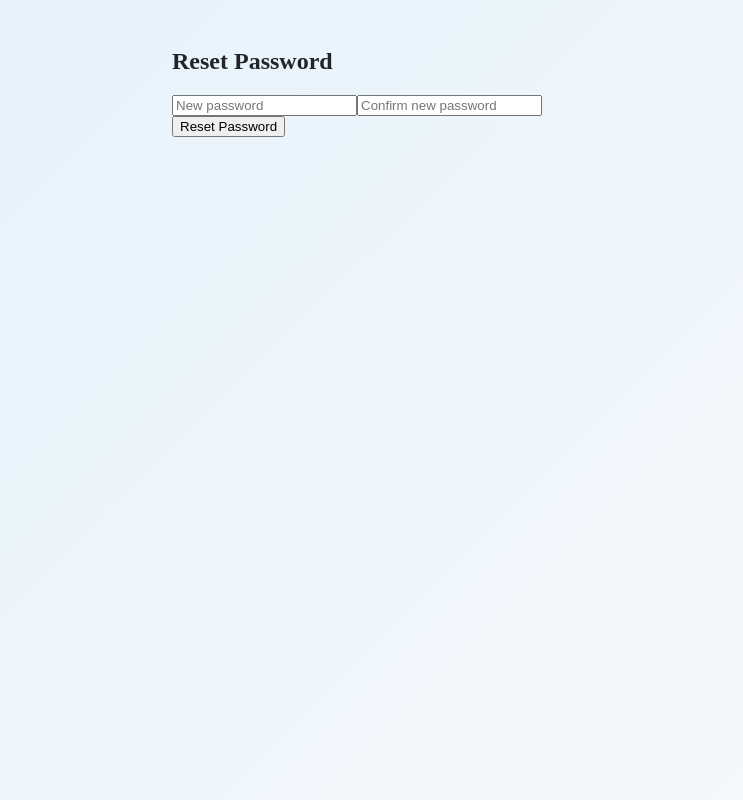
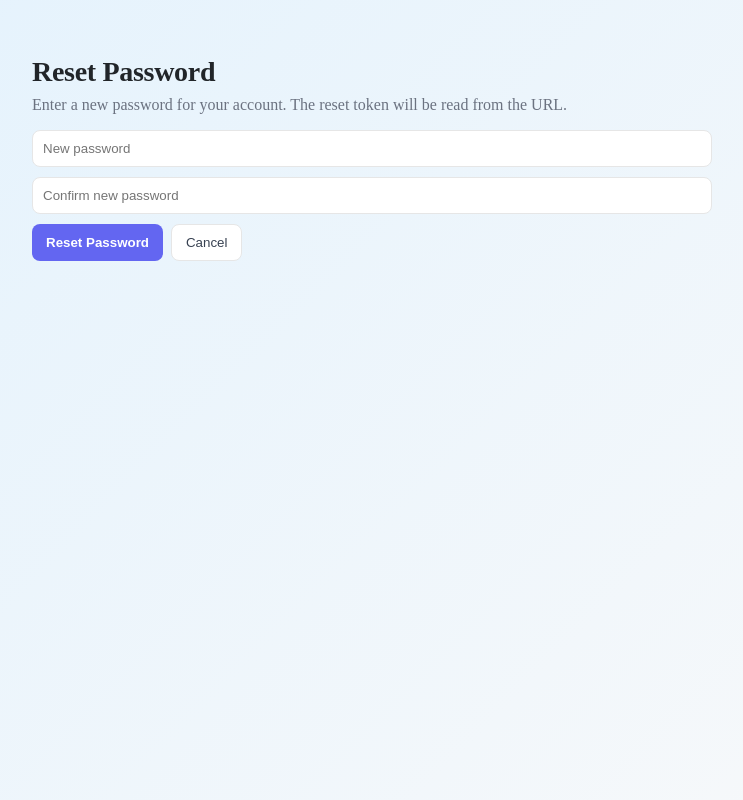
Before and after one commit to hetshah16/ecellfc, a Next.js app: page /auth/reset in a window 1280 px wide. Shown: the whole page, without its empty margins (268-1011 px from the left). Built offline with nearby package versions, Linux system fonts and the light colour scheme.

Commit message:
auth/reset/page issue

```diff
--- a/src/app/api/admin/logs/route.js
+++ b/src/app/api/admin/logs/route.js
@@ -1,5 +1,6 @@
 // src/app/api/admin/logs/route.js
 import pool from "@/lib/db";
+
 
 function parseIntOrDefault(v, d) {
   const n = parseInt(v, 10);
--- /dev/null
+++ b/src/app/auth/reset/ResetPasswordClient.js
@@ -0,0 +1,116 @@
+// /app/auth/reset/ResetPasswordClient.jsx
+"use client";
+
+import React, { useState } from "react";
+import { useSearchParams, useRouter } from "next/navigation";
+
+export default function ResetPasswordClient() {
+  const searchParams = useSearchParams();
+  const router = useRouter();
+  const email = searchParams.get("email") || "";
+  const token = searchParams.get("token") || "";
+
+  const [newPassword, setNewPassword] = useState("");
+  const [confirmPassword, setConfirmPassword] = useState("");
+  const [message, setMessage] = useState("");
+  const [loading, setLoading] = useState(false);
+
+  const handleSubmit = async (e) => {
+    e.preventDefault();
+    setMessage("");
+
+    if (newPassword !== confirmPassword) {
+      setMessage("Passwords do not match");
+      return;
+    }
+    if (!token || !email) {
+      setMessage("Missing email or token in the URL");
+      return;
+    }
+
+    setLoading(true);
+    try {
+      const res = await fetch("/api/auth/reset", {
+        method: "POST",
+        headers: { "Content-Type": "application/json" },
+        body: JSON.stringify({ email, token, newPassword }),
+      });
+
+      const data = await res.json().catch(() => ({}));
+      if (res.ok) {
+        setMessage("Password reset successful! Redirecting to login...");
+        setTimeout(() => router.push("/login"), 1400);
+      } else {
+        setMessage(data?.error || `Error resetting password (status ${res.status})`);
+      }
+    } catch (err) {
+      console.error("Reset submit error:", err);
+      setMessage("Server error");
+    } finally {
+      setLoading(false);
+    }
+  };
+
+  return (
+    <div style={{ marginTop: 14 }}>
+      {message && (
+        <div style={{ marginBottom: 12, color: message.startsWith("Password reset successful") ? "#065f46" : "#b91c1c" }}>
+          {message}
+        </div>
+      )}
+
+      <form onSubmit={handleSubmit} style={{ display: "grid", gap: 10 }}>
+        <input
+          type="password"
+          placeholder="New password"
+          value={newPassword}
+          onChange={(e) => setNewPassword(e.target.value)}
+          required
+          style={{ padding: 10, borderRadius: 8, border: "1px solid #e6e6e6" }}
+        />
+
+        <input
+          type="password"
+          placeholder="Confirm new password"
+          value={confirmPassword}
+          onChange={(e) => setConfirmPassword(e.target.value)}
+          required
+          style={{ padding: 10, borderRadius: 8, border: "1px solid #e6e6e6" }}
+        />
+
+        <div style={{ display: "flex", gap: 8 }}>
+          <button
+            type="submit"
+            disabled={loading}
+            style={{
+              padding: "10px 14px",
+              borderRadius: 8,
+              border: "none",
+              background: "#6366f1",
+              color: "#fff",
+              fontWeight: 700,
+              cursor: "pointer",
+            }}
+          >
+            {loading ? "Resetting…" : "Reset Password"}
+          </button>
+
+          <button
+            type="button"
+            onClick={() => router.push("/login")}
+            style={{
+              padding: "10px 14px",
+              borderRadius: 8,
+              border: "1px solid #e6e6e6",
+              background: "#fff",
+              color: "#374151",
+              cursor: "pointer",
+            }}
+          >
+            Cancel
+          </button>
+        </div>
+      </form>
+    </div>
+  );
+}
--- a/src/app/auth/reset/page.js
+++ b/src/app/auth/reset/page.js
@@ -1,66 +1,89 @@
-"use client";
+// "use client";
 
-import { useState, useEffect } from "react";
-import { useSearchParams, useRouter } from "next/navigation";
+// import { useState, useEffect } from "react";
+// import { useSearchParams, useRouter } from "next/navigation";
+
+// export default function ResetPasswordPage() {
+//   const searchParams = useSearchParams();
+//   const router = useRouter();
+//   const email = searchParams.get("email");
+//   const token = searchParams.get("token");
+
+//   const [newPassword, setNewPassword] = useState("");
+//   const [confirmPassword, setConfirmPassword] = useState("");
+//   const [message, setMessage] = useState("");
+
+//   const handleSubmit = async (e) => {
+//     e.preventDefault();
+
+//     if (newPassword !== confirmPassword) {
+//       setMessage("Passwords do not match");
+//       return;
+//     }
+
+//     try {
+//       const res = await fetch("/api/auth/reset", {
+//         method: "POST",
+//         headers: { "Content-Type": "application/json" },
+//         body: JSON.stringify({ email, token, newPassword }),
+//       });
+
+//       const data = await res.json();
+//       if (res.ok) {
+//         setMessage("Password reset successful!");
+//         setTimeout(() => router.push("/login"), 2000);
+//       } else {
+//         setMessage(data.error || "Error resetting password");
+//       }
+//     } catch (err) {
+//       setMessage("Server error");
+//     }
+//   };
+
+//   return (
+//     <div style={{ maxWidth: 400, margin: "3rem auto" }}>
+//       <h2>Reset Password</h2>
+//       {message && <p>{message}</p>}
+//       <form onSubmit={handleSubmit}>
+//         <input
+//           type="password"
+//           placeholder="New password"
+//           value={newPassword}
+//           onChange={(e) => setNewPassword(e.target.value)}
+//           required
+//         />
+//         <input
+//           type="password"
+//           placeholder="Confirm new password"
+//           value={confirmPassword}
+//           onChange={(e) => setConfirmPassword(e.target.value)}
+//           required
+//         />
+//         <button type="submit">Reset Password</button>
+//       </form>
+//     </div>
+//   );
+// }
+
+
+
+// /app/auth/reset/page.js
+import React, { Suspense } from "react";
+import ResetPasswordClient from "./ResetPasswordClient";
 
 export default function ResetPasswordPage() {
-  const searchParams = useSearchParams();
-  const router = useRouter();
-  const email = searchParams.get("email");
-  const token = searchParams.get("token");
+  return (
+    <main style={{ padding: 24 }}>
+      <div style={{ maxWidth: 680, margin: "2rem auto" }}>
+        <h1 style={{ marginBottom: 8 }}>Reset Password</h1>
+        <p style={{ marginTop: 0, color: "#6b7280" }}>
+          Enter a new password for your account. The reset token will be read from the URL.
+        </p>
 
-  const [newPassword, setNewPassword] = useState("");
-  const [confirmPassword, setConfirmPassword] = useState("");
-  const [message, setMessage] = useState("");
-
-  const handleSubmit = async (e) => {
-    e.preventDefault();
-
-    if (newPassword !== confirmPassword) {
-      setMessage("Passwords do not match");
-      return;
-    }
-
-    try {
-      const res = await fetch("/api/auth/reset", {
-        method: "POST",
-        headers: { "Content-Type": "application/json" },
-        body: JSON.stringify({ email, token, newPassword }),
-      });
-
-      const data = await res.json();
-      if (res.ok) {
-        setMessage("Password reset successful!");
-        setTimeout(() => router.push("/login"), 2000);
-      } else {
-        setMessage(data.error || "Error resetting password");
-      }
-    } catch (err) {
-      setMessage("Server error");
-    }
-  };
-
-  return (
-    <div style={{ maxWidth: 400, margin: "3rem auto" }}>
-      <h2>Reset Password</h2>
-      {message && <p>{message}</p>}
-      <form onSubmit={handleSubmit}>
-        <input
-          type="password"
-          placeholder="New password"
-          value={newPassword}
-          onChange={(e) => setNewPassword(e.target.value)}
-          required
-        />
-        <input
-          type="password"
-          placeholder="Confirm new password"
-          value={confirmPassword}
-          onChange={(e) => setConfirmPassword(e.target.value)}
-          required
-        />
-        <button type="submit">Reset Password</button>
-      </form>
-    </div>
+        <Suspense fallback={<div style={{ padding: 18 }}>Loading reset form…</div>}>
+          <ResetPasswordClient />
+        </Suspense>
+      </div>
+    </main>
   );
 }
```
